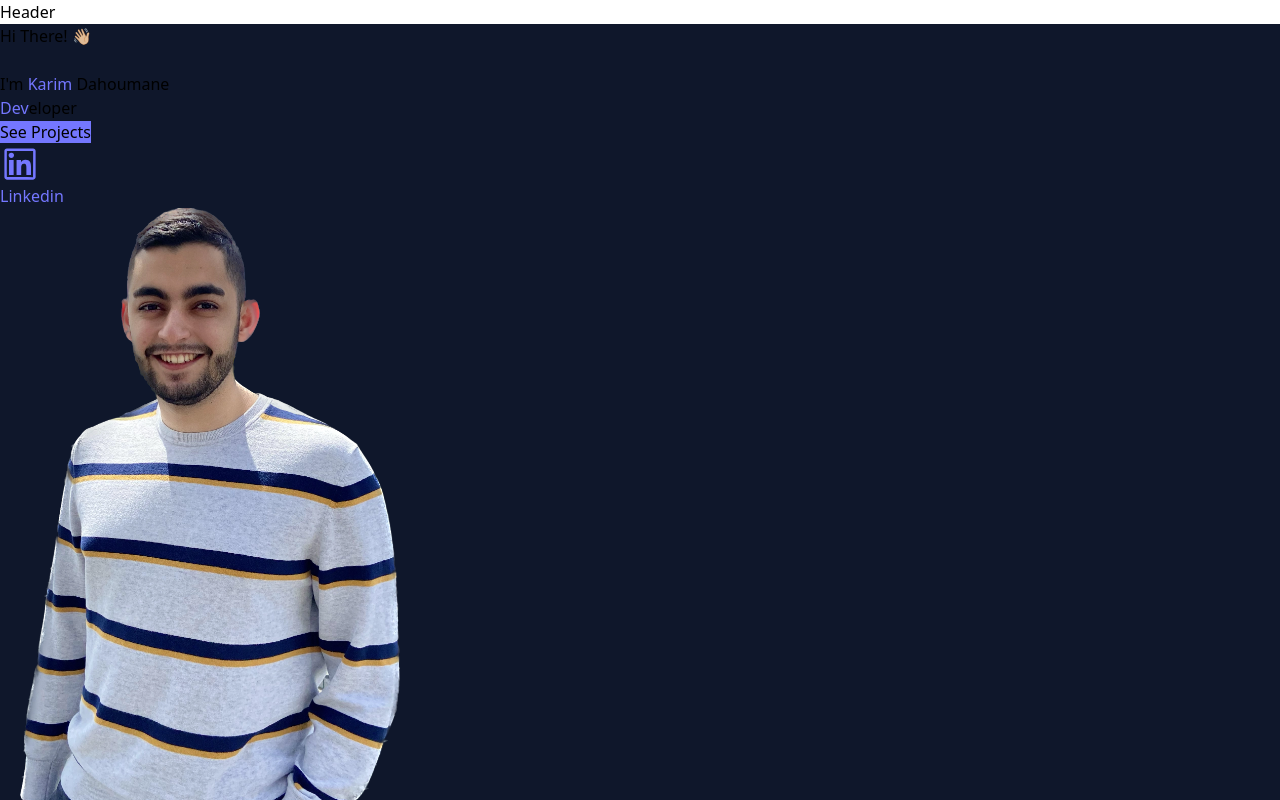
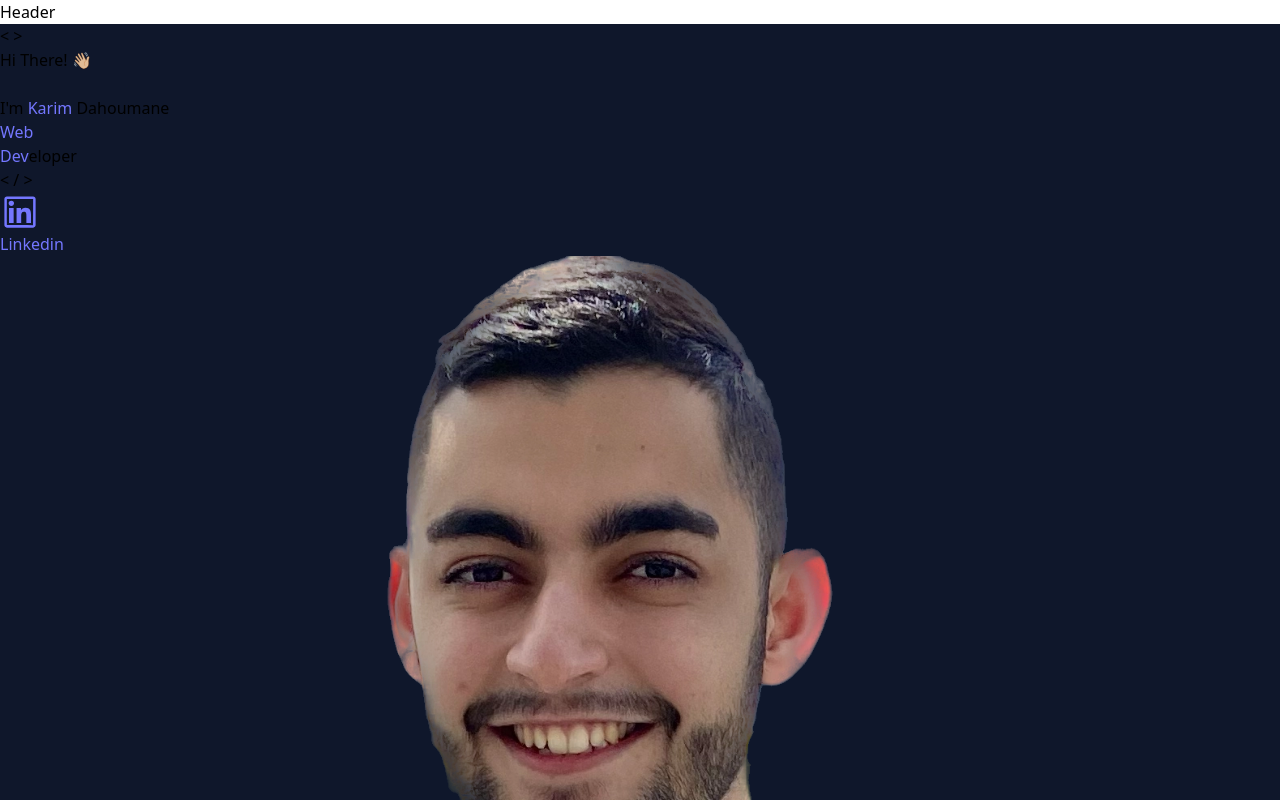
Before and after one commit to karimdahoumane/portfolio, a React (Create React App) app: page / in a window 1280 px wide. Shown: the top 800 px of the page. Built offline with nearby package versions, Linux system fonts and the light colour scheme.

Commit message:
✨📱 ui(hero): Fix responsive design

```diff
--- a/src/components/Hero/Hero.tsx
+++ b/src/components/Hero/Hero.tsx
@@ -5,22 +5,24 @@ import {
 
 const Hero = () => {
   return (
-    <section className="bg-primary px-5 text-white pt-64">
-      <div className="container mx-auto grid md:grid-cols-2 justify-center md:justify-between">
-        <div className="hero-info pb-5 md:pb-0">
-          <h1 className="text-4xl mb-10 lg:text-6xl">
+    <section className="bg-primary px-5 text-white pt-12">
+      <div className="container mx-auto grid md:grid-cols-2 justify-start md:justify-between">
+        <div className="hero-info pb-5">
+          <div className="text-4xl mb-5 text-left lg:text-7xl">
+            {" < > "}
+          </div>
+          <div className="text-4xl text-center lg:text-6xl">
             Hi There! 👋🏼<br />
             <br />
             I'm <span className="text-accent">Karim</span> Dahoumane<br />
-            <div className="text-3xl my-5"><span className="text-accent">Dev</span>eloper</div>
-
-          </h1>
-          <a
-            href="https://github.com/karimdahoumane"
-            className="btn bg-accent border-2 border-[#7477FF] rounded-md text-white px-6 py-3 hover:bg-transparent"
-          >
-            See Projects
-          </a>
+            <div className="text-3xl my-5">
+              <span className="text-accent">Web</span><br />
+              <span className="text-accent">Dev</span>eloper
+            </div>
+          </div>
+          <div className="text-4xl mb-5 text-right lg:text-7xl">
+            {" < / > "}
+          </div>
           <div className="flex">
             <a
               href="https://www.linkedin.com/in/karimdahoumane/"
@@ -30,15 +32,12 @@ const Hero = () => {
               Linkedin
             </a>
           </div>
-
         </div>
-        <div>
+        <div className="absolute mr-10 self-end flex flex-col items-center justify-end md:relative">
           <img
             src={Picture}
-            width={400}
-            height={400}
             alt="coding illustration"
-            className="lgw-[10%] ml-auto"
+            className="w-[30%] ml-auto sm:w-[35%] md:w-full md:max-w-[250px] lg:w-full lg:max-w-[350px]"
           />
         </div>
       </div>
```
